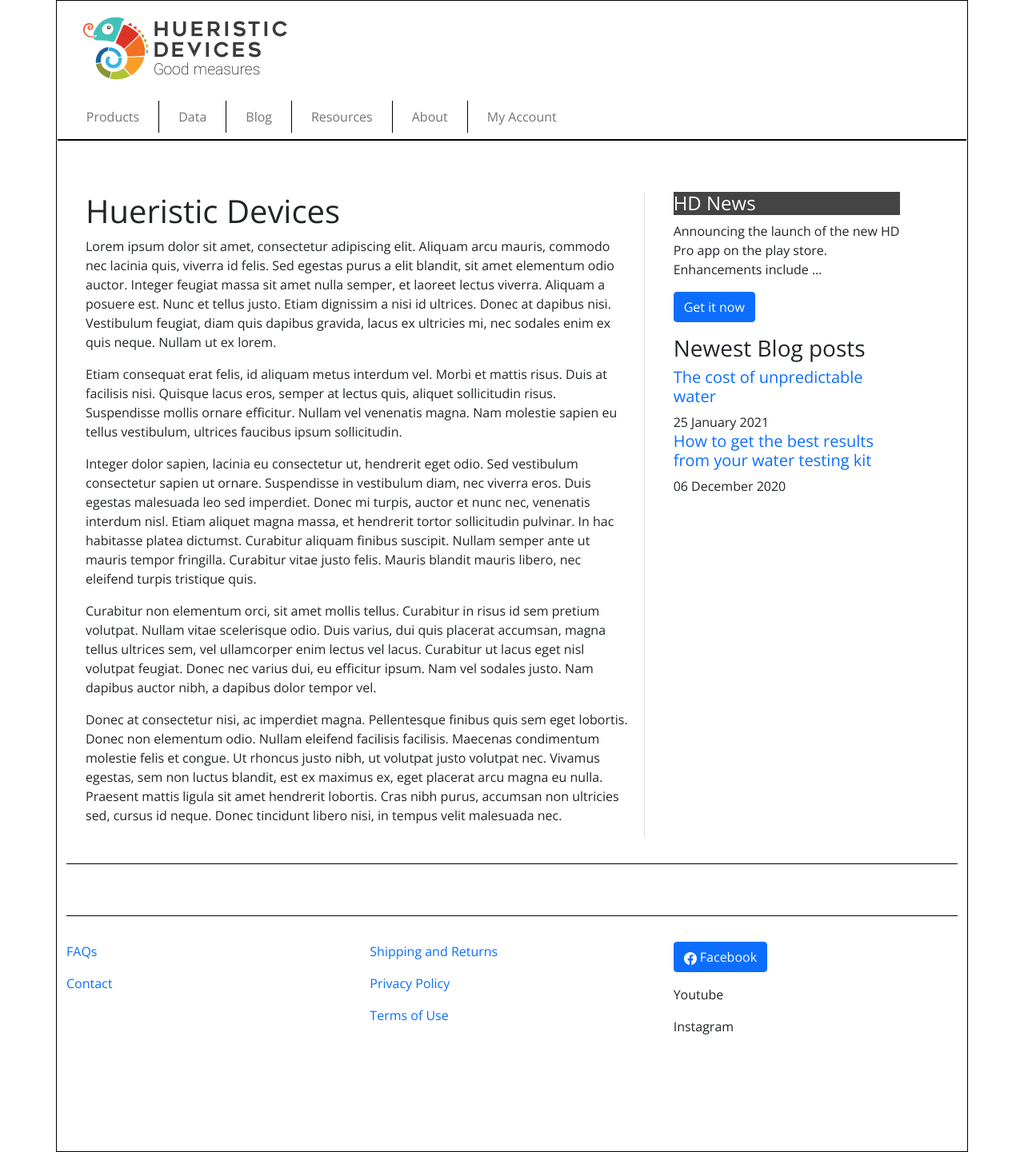
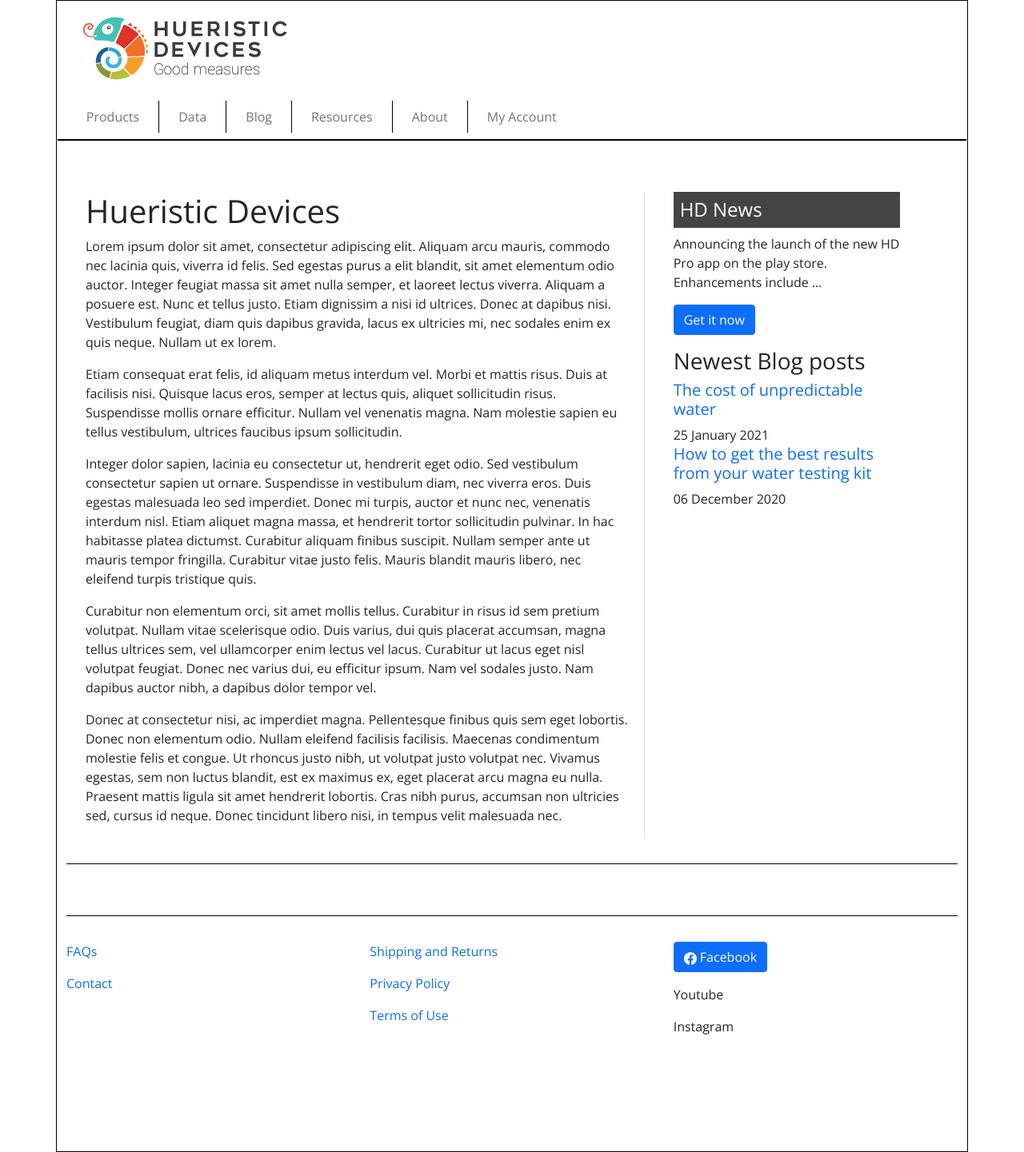
Before and after one commit to joannas97/staging, a Jekyll site: the page built from index.md, in a window 1280 px wide. Shown: the whole page at 80% size. Built offline with Jekyll 4.4.1, drawn with Linux system fonts in a browser that asks for light colours.

Commit message:
Padding for announcements h4

```diff
--- a/styles/styles.css
+++ b/styles/styles.css
@@ -73,3 +73,7 @@ nav.navbar ul li.last-nav {
     padding-right: 1.5rem;
     padding-left: 1.5rem;
 }
+
+div#announcements h4 {
+    padding: 0.5rem;
+}
```
